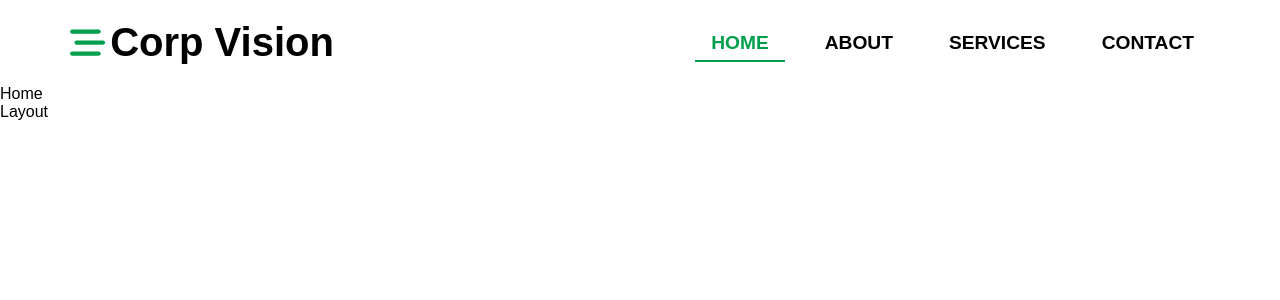
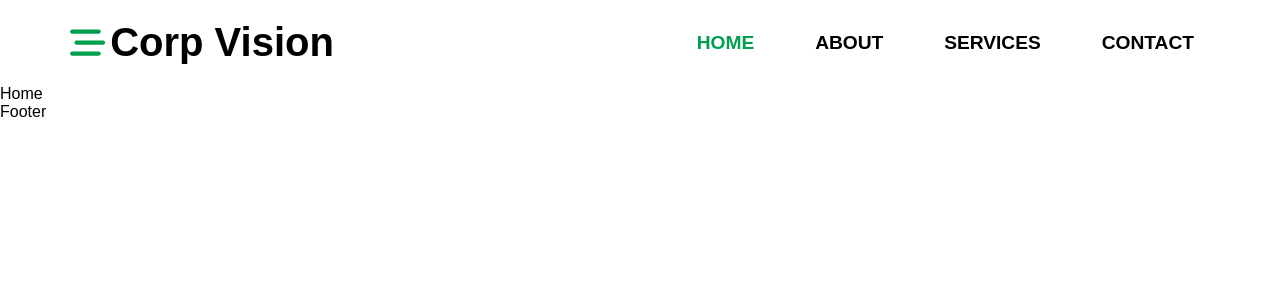
Before and after one commit to Son-Tr/corp-vision, a React (Create React App) app: page / in a window 1280 px wide. Shown: the top 300 px of the page. Built offline with nearby package versions, Linux system fonts and the light colour scheme.

Commit message:
handle header

```diff
--- a/src/components/Footer/Footer.js
+++ b/src/components/Footer/Footer.js
@@ -0,0 +1,9 @@
+import React from 'react'
+
+const Footer = () => {
+  return (
+    <div>Footer</div>
+  )
+}
+
+export default Footer
--- a/src/components/Header/Header.js
+++ b/src/components/Header/Header.js
@@ -1,30 +1,37 @@
 import { faBars, faBarsStaggered } from "@fortawesome/free-solid-svg-icons";
 import { FontAwesomeIcon } from "@fortawesome/react-fontawesome";
-import React, { useState } from "react";
-import { Link } from "react-router-dom";
+import React, { useEffect, useState } from "react";
+import { NavLink, useLocation } from "react-router-dom";
 import "./Header.scss"
 
 
 
 function Header() {
-    const [isMenu, setIsMenu]= useState(false);
-    const toggleMenu = ()=>{
+    const [isMenu, setIsMenu] = useState(false);
+    const location = useLocation(); // Hook to get the current location (route)
+
+    // Close the menu whenever the route changes
+    useEffect(() => {
+        setIsMenu(false);
+    }, [location]); // Trigger the effect when the location (route) changes
+
+    const toggleMenu = () => {
         setIsMenu(!isMenu)
     }
     return (
         <div>
             <header className="container">
-            <Link to="/">
+                <NavLink to="/">
                     <span className="icon-logo"><FontAwesomeIcon icon={faBarsStaggered} /></span>
                     <span className="logo">Corp Vision</span>
-            </Link>
-            <nav className={isMenu?"show":""}>
-                <Link className="nav-link active" to='/'>Home</Link>
-                <Link className="nav-link" to='/about'>About</Link>
-                <Link className="nav-link" to='/services'>Services</Link>
-                <Link className="nav-link" to='/Contact'>Contact</Link>
+                </NavLink>
+                <nav className={isMenu ? "show" : ""}>
+                    <NavLink className="nav-link" to='/'>Home</NavLink>
+                    <NavLink className="nav-link" to='/about'>About</NavLink>
+                    <NavLink className="nav-link" to='/services'>Services</NavLink>
+                    <NavLink className="nav-link" to='/Contact'>Contact</NavLink>
                 </nav>
-            <span className="bars-icon"  onClick={toggleMenu}>
+                <span className="bars-icon" onClick={toggleMenu}>
                     <FontAwesomeIcon icon={faBars} />
                 </span>
             </header>
--- a/src/components/Header/Header.scss
+++ b/src/components/Header/Header.scss
@@ -22,7 +22,7 @@ header {
         margin-left: 3rem;
         font-weight: 500;
         @include flex-center(center, center, row);
-        gap: 1.5rem;
+        gap: 1.8rem;
 
         .nav-link {
             font-size: 1.2rem;
@@ -35,27 +35,10 @@ header {
 
             &:hover {
                 color: var(--primary-color);
-                &::after {
-                    width: 100%;
-                }
-            }
-
-            &::after {
-                content: "";
-                position: absolute;
-                bottom: 0;
-                left: 0;
-                height: 2px;
-                width: 0;
-                background-color: var(--primary-color);
-                @include transition-ease-in;
             }
 
             &.active {
                 color: var(--primary-color);
-                &::after {
-                    width: 100%;
-                }
             }
         }
     }
@@ -81,24 +64,24 @@ header {
         }
 
         nav {
-            @include flex-center(flex-start, center, column);
+            @include flex-center(center, center, column);
             position: absolute;
             top: -100%;
             right: 0;
             width: 100%;
             height: 0;
-            padding: 6rem 2rem;
             background: rgba(0, 0, 0, 0.8); // Transparent background
             border-radius: 0 0 8px 8px;
             transition: all 0.5s ease-in-out;
             opacity: 0;
             overflow: hidden;
+            gap: 1rem;
 
             &.show {
                 top: 0;
-                height: 100%;
                 opacity: 1;
-                overflow-y: auto;
+                overflow: hidden;
+                height: 420px;
             }
 
             .nav-link {
--- a/src/layout/layout.js
+++ b/src/layout/layout.js
@@ -1,12 +1,13 @@
 import React from "react";
 import Header from "../components/Header/Header";
+import Footer from "../components/Footer/Footer";
 
 function Layout({ Component }) {
     return (
         <>
             <Header/>
             <Component />
-            Layout
+            <Footer/>
         </>
     )
 }
--- a/src/styles/_mixins.scss
+++ b/src/styles/_mixins.scss
@@ -17,7 +17,7 @@
 
 //transition
 @mixin transition-ease-in {
-    transition: all 0.5s ease-in;
+    transition: all 0.3s ease-in;
 }
 
 // responsive
```
Lines whose indentation alone changed are shown as unchanged.
